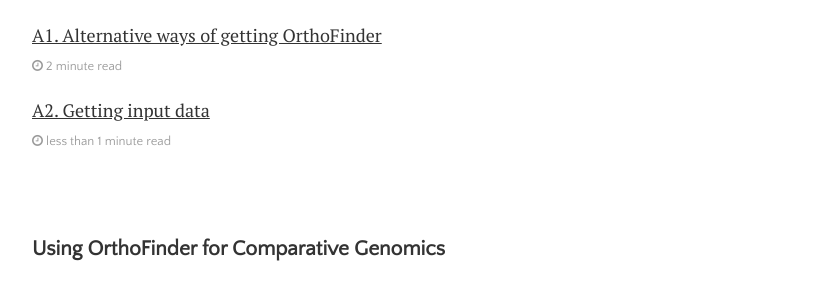
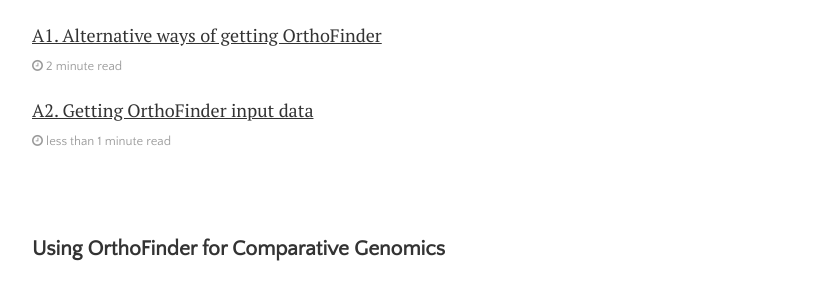
Before and after one commit to olgaemms/davidemms.github.io, a Jekyll site: the page built from menu/tutorials.md, in a window 1280 px wide. Shown: the part 753-1046 px from the top of the page, without its empty margins (224-1050 px from the left). Built offline with Jekyll 4.4.1, drawn with Linux system fonts in a browser that asks for light colours.

Commit message:
Keywords: OrthoFinder input data

```diff
--- a/_posts/2019-09-19-running-an-example-orthofinder-analysis.md
+++ b/_posts/2019-09-19-running-an-example-orthofinder-analysis.md
@@ -19,7 +19,7 @@ We're going to perform a phylogenomic analysis across a set of model species: mo
 
 1. Create a folder called "proteomes". It's best if there aren't any spaces in the full path for this folder (e.g. "/home/david/orthofinder-tutorial/proteomes/" and not "/home/david/orthofinder tutorial/proteomes/").
 
-2. Go to <https://www.ensembl.org/>, this is generally the first place to look for proteomes. Click on "Human" under "Favourite genomes". (If you're downloading data from other websites you might find this post useful: [Getting input data]({%post_url 2019-10-20-getting-input-data %}))
+2. Go to <https://www.ensembl.org/>, this is generally the first place to look for proteomes. Click on "Human" under "Favourite genomes". (If you're downloading data from other websites you might find this post useful: [Getting OrthoFinder input data]({%post_url 2019-10-20-getting-input-data %}))
 
 3. OrthoFinder requires as input the amino acid sequences for all the protein coding genes in your species of interest. The sequences for each species should be in a separate file. When a genome of a species is sequenced and made available, two major steps are performed, assembly and annotation. Assembly is the piecing together of the individual reads into the genome sequence. Annotation is the identification of features of interest in the genome assembly, such as protein coding genes. Therefore, the files we need will often be in a section called 'annotation'. On Ensembl, on the right hand side, under "Gene annotation" click "Download FASTA".
  <img src="{{ site.github.url }}/assets/img/ensembl_human_genome.png">
--- a/_posts/2019-10-20-getting-input-data.md
+++ b/_posts/2019-10-20-getting-input-data.md
@@ -1,6 +1,6 @@
 ---
 layout: post
-title: "A2. Getting input data"
+title: "A2. Getting OrthoFinder input data"
 author: "David Emms"
 categories: orthofinder_tutorials
 tags: [documentation]
```
